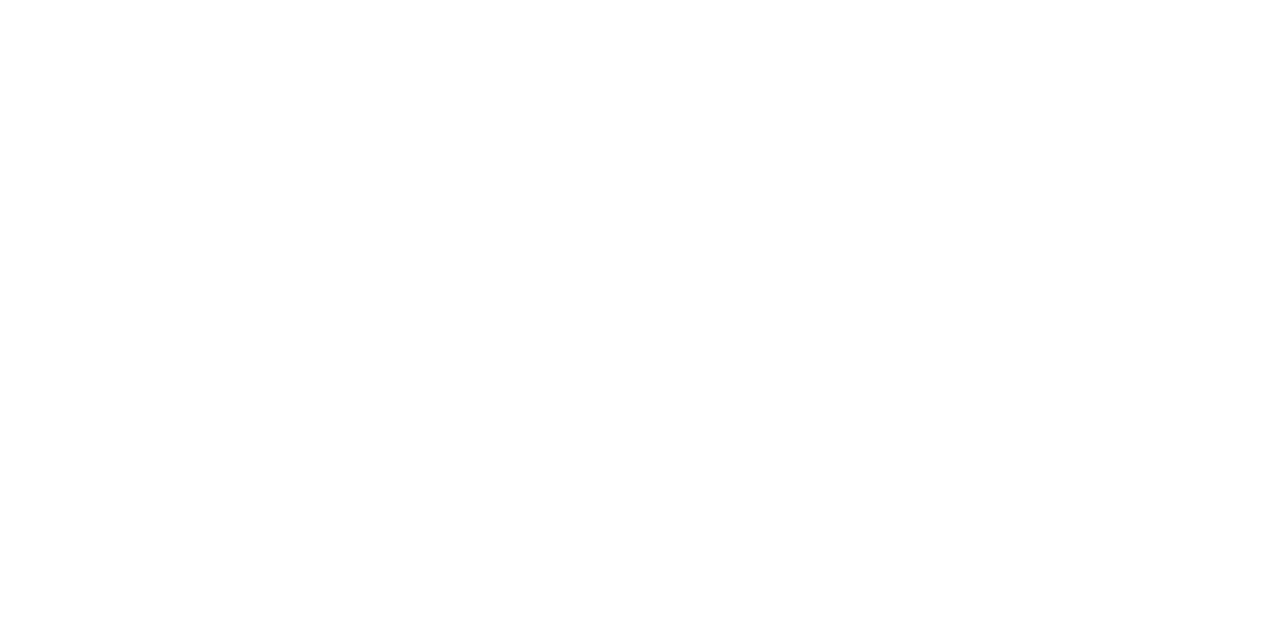
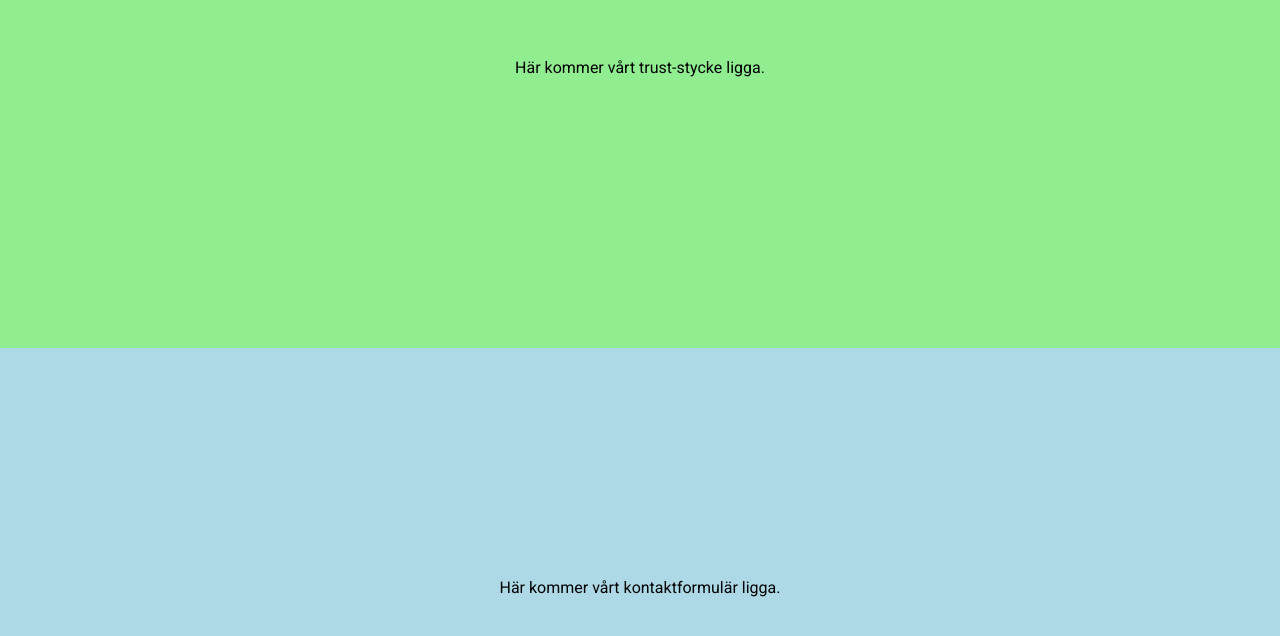
Before and after one commit to johniversen/wkit-website, a React (Create React App) app: page / in a window 1280 px wide. Shown: the part 1524-2160 px from the top of the page. Before the commit the page ends 1312 px from the top, so only its background shows below. Built offline with nearby package versions, Linux system fonts and the light colour scheme.

Commit message:
added skeleton for contact and trust

```diff
--- a/src/components/Contact/Contact.jsx
+++ b/src/components/Contact/Contact.jsx
@@ -1,14 +1,22 @@
-import React, { Component } from 'react';
-import './Contact.css';
+import React from 'react';
+import styled from 'styled-components';
 
-class Contact extends Component {
-  render () {
-    return (
-      <div id="contact-container">
-        Detta kommer bli vårt kontaktformulär.
-      </div>
-    );
-  }
+const Contact = () => {
+  const StyledSection = styled.section`
+  background-color: lightblue;
+  display: flex;
+  flex-direction: column;
+  align-items: center;
+  justify-content: center;
+  text-align: center;
+  height: 30rem;
+  `
+
+  return (
+    <StyledSection>
+      Här kommer vårt kontaktformulär ligga.
+    </StyledSection>
+  )
 }
 
 export default Contact;
--- a/src/components/Contact/index.jsx
+++ b/src/components/Contact/index.jsx
@@ -0,0 +1,12 @@
+import React from 'react';
+import Contact from './Contact';
+
+const ContactContainer = () => {
+  return (
+    <>
+    <Contact />
+    </>
+  )
+}
+
+export default ContactContainer;
--- a/src/components/Start/Start.jsx
+++ b/src/components/Start/Start.jsx
@@ -2,6 +2,8 @@
 import BannerContainer from '../Banner';
 import HeaderContainer from '../Header';
 import ProductsContainer from '../Products';
+import TrustContainer from '../Trust';
+import ContactContainer from '../Contact';
 
 const Start = () => {
   return (
@@ -9,6 +11,8 @@
       <HeaderContainer />
       <BannerContainer />
       <ProductsContainer />
+      <TrustContainer />
+      <ContactContainer />
     </>
   )
 }
--- a/src/components/Trust/Trust.jsx
+++ b/src/components/Trust/Trust.jsx
@@ -1,14 +1,22 @@
-import React, { Component } from 'react';
-import './Trust.css';
+import React from 'react';
+import styled from 'styled-components';
 
-class Trust extends Component {
-  render () {
-    return (
-      <div id="trust-container">
-        Här kommer vår avsnitt om trust ligga.
-      </div>
-    );
-  }
+const Trust = () => {
+  const StyledSection = styled.section`
+  background-color: lightgreen;
+  display: flex;
+  flex-direction: column;
+  align-items: center;
+  justify-content: center;
+  text-align: center;
+  height: 35rem;
+  `
+
+  return (
+    <StyledSection>
+      Här kommer vårt trust-stycke ligga.
+    </StyledSection>
+  )
 }
 
 export default Trust;
--- a/src/components/Trust/index.jsx
+++ b/src/components/Trust/index.jsx
@@ -0,0 +1,10 @@
+import React from 'react';
+import Trust from './Trust';
+
+const TrustContainer = () => {
+  return (
+    <Trust />
+  )
+}
+
+export default TrustContainer;
```
Also changed, not shown: src/components/Contact/Contact.css (deleted, +0 -8 lines), src/components/Trust/Trust.css (deleted, +0 -8 lines).
